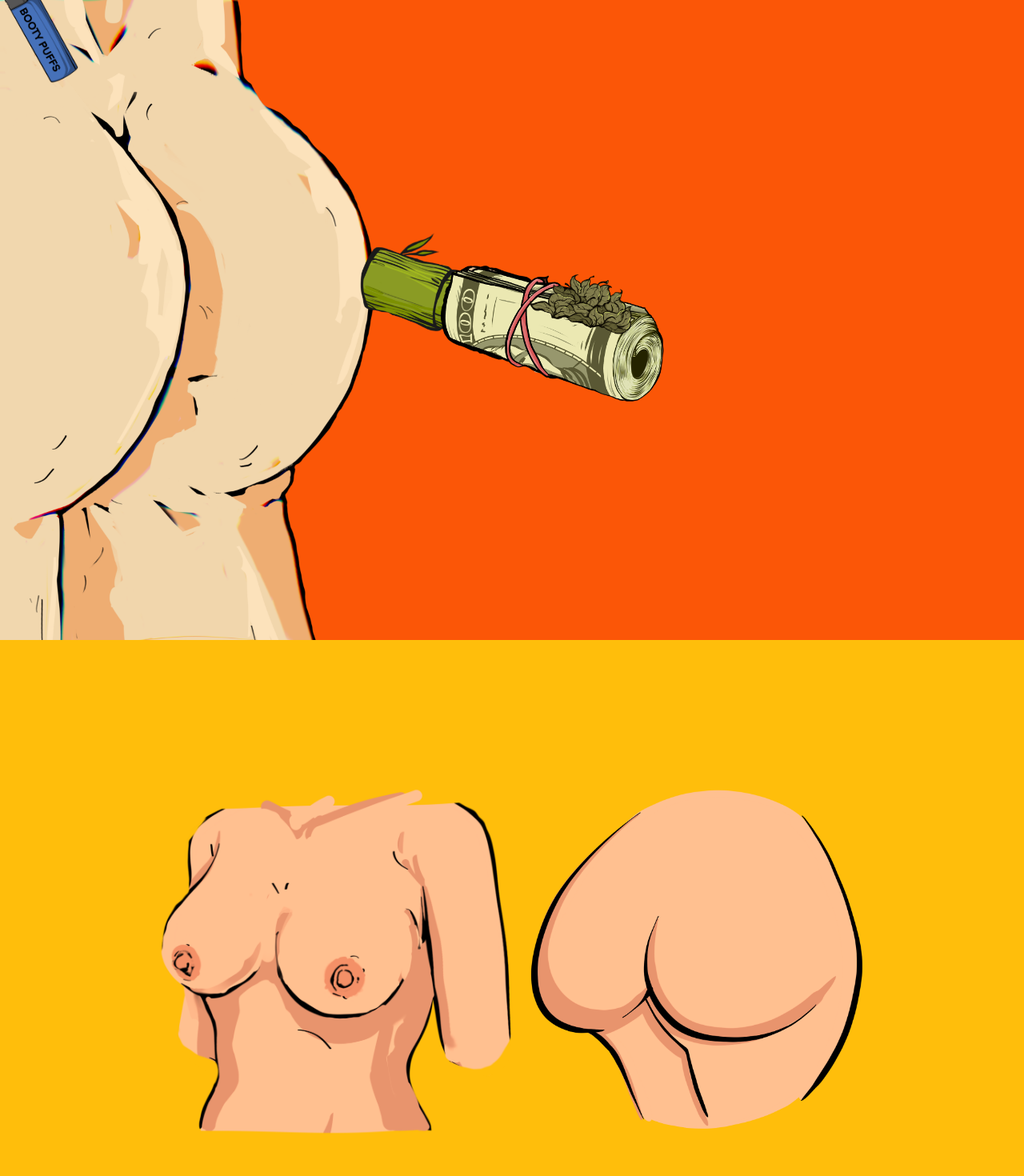
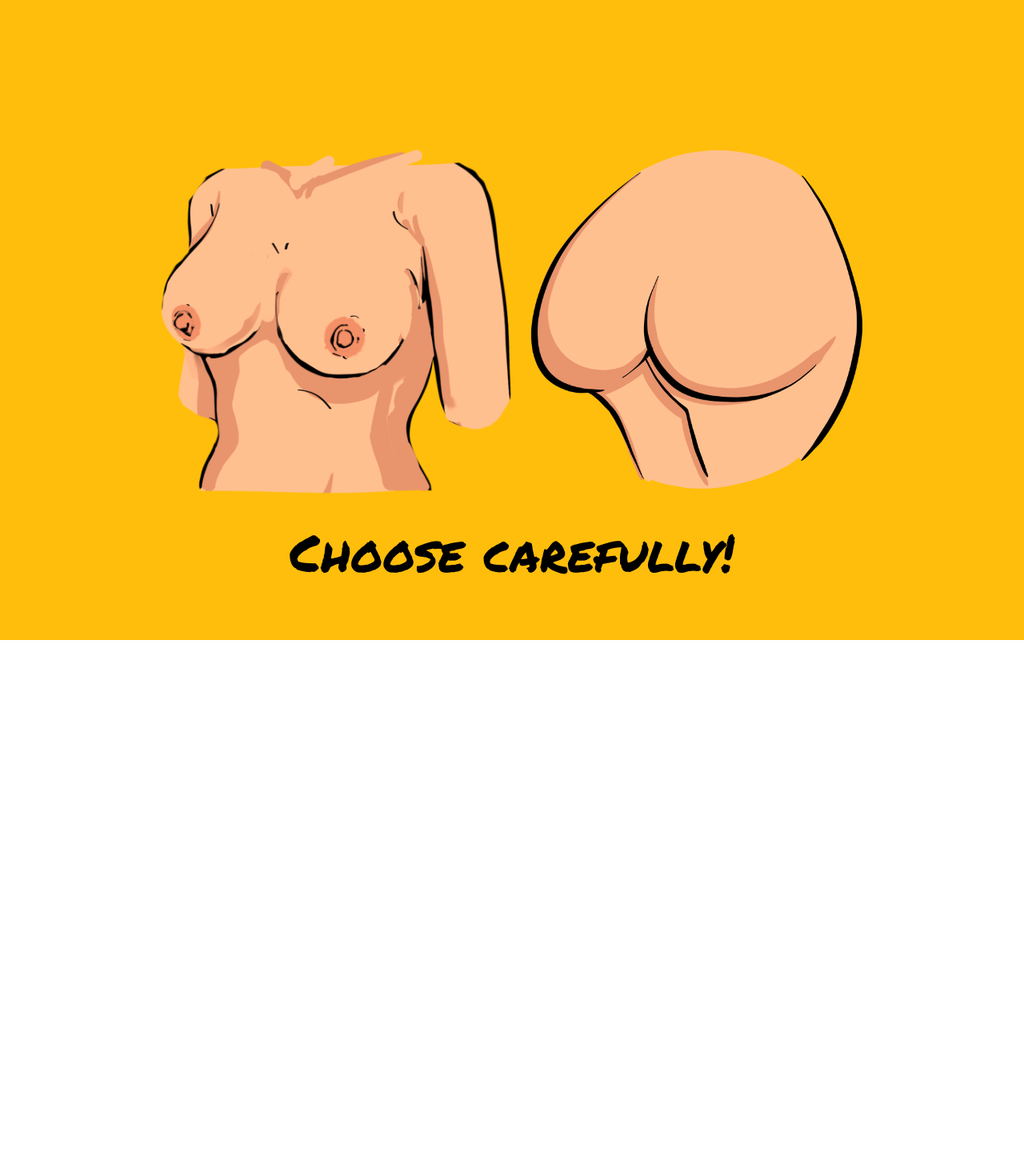
Before and after one commit to NileshSharma20/ibbutt, a React (Create React App) app: page /choice in a window 1280 px wide. Shown: the top 1470 px of the page at 80% size. After the commit the page ends 800 px from the top, so only its background shows below. Built offline with nearby package versions, Linux system fonts and the light colour scheme.

Commit message:
Navigation

```diff
--- a/package.json
+++ b/package.json
@@ -15,6 +15,7 @@
     "react-icons": "^4.4.0",
     "react-redux": "^8.0.2",
     "react-responsive": "^9.0.0-beta.10",
+    "react-router-dom": "^6.3.0",
     "react-scripts": "^4.0.3",
     "redux": "^4.2.0",
     "web-vitals": "^2.1.4",
--- a/public/index.html
+++ b/public/index.html
@@ -14,7 +14,15 @@
       manifest.json provides metadata used when your web app is installed on a
       user's mobile device or desktop. See https://developers.google.com/web/fundamentals/web-app-manifest/
     -->
+
+    <!--fonts-->
+    <link rel="preconnect" href="https://fonts.googleapis.com">
+    <link rel="preconnect" href="https://fonts.gstatic.com" crossorigin>
+    <link href="https://fonts.googleapis.com/css2?family=Permanent+Marker&display=swap" rel="stylesheet">
+
     <link rel="manifest" href="%PUBLIC_URL%/manifest.json" />
+    <!--fonts-->
+
     <!--
       Notice the use of %PUBLIC_URL% in the tags above.
       It will be replaced with the URL of the `public` folder during the build.
--- a/src/App.css
+++ b/src/App.css
@@ -2,17 +2,11 @@
   box-sizing: border-box;
   margin: 0;
   padding: 0;
+  font-family: 'Permanent Marker', cursive;
+  /* font-size: 5rem; */
 }
 
 .container{
-  /* width: 100vw; */
-  /* height: 100vh; */
-
-  /* display: flex; */
-  /* align-items: center; */
-  /* justify-content: center; */
-
-  font-size: 2rem;
   color: antiquewhite;
   background-color: #ff5252 ;
 }
--- a/src/App.js
+++ b/src/App.js
@@ -1,16 +1,30 @@
 import './App.css';
+import { BrowserRouter as Router, Routes, Route} from 'react-router-dom'
 import LandingPage from './components/LandingPage/LandingPage';
 import Choice from './components/Choice/Choice';
 import ClassyButt from './components/ClassyButt/ClassyButt';
+import Failed from './components/ClassyButt/Failed';
+
 
 function App() {
+  // const [landingFlag, setLandingFlag] = useState(true)
+
   return (
-    <div className="container">
-      <LandingPage />
-      <Choice />
-      <ClassyButt />
-      {/* <img className='classy-butt' src="images/B.t .2.png" alt = "test"/> */}
-    </div>
+    <>
+    <Router>
+      <div className="container">
+        <Routes>
+          <Route path='/' element={<LandingPage />} />
+          <Route path='/choice' element={<Choice />} />
+          <Route path='/failed' element={<Failed />} />
+          <Route path='/welcome' element={<ClassyButt />} />
+        </Routes>
+        {/* {landingFlag && <LandingPage passLandingFlag={setLandingFlag}/>}
+        <Choice />
+        <ClassyButt /> */}
+      </div>
+      </Router>
+    </>
   );
 }
 
--- a/src/components/Choice/Choice.css
+++ b/src/components/Choice/Choice.css
@@ -28,3 +28,10 @@
 .choice-img:hover{
     transform: scale(1.2);
 }
+
+.choice-text{
+    position: fixed;
+    bottom:8vh;
+    font-size: 4rem;
+    color:  black;
+}
--- a/src/components/Choice/Choice.jsx
+++ b/src/components/Choice/Choice.jsx
@@ -1,14 +1,38 @@
-import React from 'react'
+import {useState, useEffect} from 'react'
+import { useNavigate } from 'react-router-dom'
 import "./Choice.css"
 
 function Choice() {
+  const navigate = useNavigate();
+  const [failedFlag, setFailedFlag] = useState(false)
+  const [passedFlag, setPassedFlag] = useState(false)
+
+  useEffect(()=>{
+    if(failedFlag){
+      navigate('/failed')
+    }
+  },[failedFlag])
+
+  useEffect(()=>{
+    if(passedFlag){
+      navigate('/welcome')
+    }
+  },[passedFlag])
+
   return (
     <div className='choice-container'>
       <div className="choice-box">
-      <img className='choice-img boobs' src="images/Chesticles(1).png" alt = "test"/>
-      <img className='choice-img butt' src="images/B.t(1).png" alt = "test"/>
+      <img className='choice-img boobs'
+        src="images/Chesticles(1).png"
+        onClick={()=>setFailedFlag(true)}
+        alt = "test"/>
+
+      <img className='choice-img butt'
+        src="images/B.t(1).png"
+        onClick={()=>setPassedFlag(true)}
+        alt = "test"/>
       </div>
-
+      <div className="choice-text">Choose carefully!</div>
     </div>
   )
 }
--- a/src/components/ClassyButt/ClassyButt.css
+++ b/src/components/ClassyButt/ClassyButt.css
@@ -7,6 +7,8 @@
     justify-content: center;
 
     background-color: #8338EC;
+    font-size: 5rem;
+    color: black;
 }
 
 .fake{
--- a/src/components/ClassyButt/ClassyButt.jsx
+++ b/src/components/ClassyButt/ClassyButt.jsx
@@ -4,9 +4,11 @@ import "./ClassyButt.css"
 function ClassyButt() {
   return (
     <div className='cb-container'>
-        <div className="fake">
+      Passed
+        {/* <div className="fake"> */}
+
             <img className='classy-butt' src="images/B.t .2.png" alt = "test"/>
-        </div>
+        {/* </div> */}
     </div>
 
   )
--- /dev/null
+++ b/src/components/ClassyButt/Failed.jsx
@@ -0,0 +1,12 @@
+import React from 'react'
+
+function Failed() {
+  return (
+    <div className='cb-container'>
+        Failed
+        <img className='classy-butt' src="images/B.t .2.png" alt = "test"/>
+    </div>
+  )
+}
+
+export default Failed
--- a/src/components/LandingPage/LandingPage.css
+++ b/src/components/LandingPage/LandingPage.css
@@ -7,6 +7,14 @@
     background-color: #FB5607;
     cursor: none;
     /* border: 5px solid black; */
+}
+
+.text-box{
+    font-size: 4rem;
+    color: black;
+    position: fixed;
+    top:5vh;
+    left:40vw;
 }
 
 .landing-img{
--- a/src/components/LandingPage/LandingPage.jsx
+++ b/src/components/LandingPage/LandingPage.jsx
@@ -1,15 +1,18 @@
 import {useState, useRef, useEffect} from 'react'
 import './LandingPage.css'
 import {motion} from "framer-motion"
+import { useNavigate } from 'react-router-dom'
 
 function LandingPage() {
+  const navigate = useNavigate();
+
   const leftCheekRef = useRef()
   const jointRef = useRef()
   const fakeFillerRef = useRef()
   const lconRef = useRef()
 
   const [cheekWidth, setCheekWidth] = useState(0);
-  const [fakeRefX, setFakeRefX] = useState();
+  // const [fakeRefX, setFakeRefX] = useState();
   const [lconWidth, setLconWidth] = useState();
   const [diff, setDiff] = useState(0)
   const [logicCounter, setLogicCounter] = useState(1)
@@ -31,11 +34,11 @@ function LandingPage() {
     }
   }
 
-  const getFakeRefPosition = () => {
-    const fx = fakeFillerRef.current.offsetLeft;
-    console.log(`fakeRef: ${fakeFillerRef.current.offsetLeft}`)
-    setFakeRefX(fx);
-  }
+  // const getFakeRefPosition = () => {
+  //   const fx = fakeFillerRef.current.offsetLeft;
+  //   console.log(`fakeRef: ${fakeFillerRef.current.offsetLeft}`)
+  //   setFakeRefX(fx);
+  // }
 
   const getLconWidth = () => {
     const lw = lconRef.current.offsetWidth
@@ -55,9 +58,20 @@ function LandingPage() {
 
   }
 
+  // useEffect(()=>{
+  //   console.log(`${isAnimating}`)
+  // },[isAnimating])
+
   useEffect(()=>{
-    console.log(`${isAnimating}`)
-  },[isAnimating])
+    if(smoke){
+      setTimeout(()=>{
+        // setLoadingDesktop(false)
+        navigate('/choice')
+      },2300)
+      // passLandingFlag(false)
+
+    }
+  },[smoke])
 
 
   useEffect(()=>{
@@ -65,11 +79,11 @@ function LandingPage() {
     setCheekWidth(leftCheekRef.current.offsetWidth)
   },[cheekWidth])
 
-  useEffect(()=>{
-    // console.log(`jointX: ${jointRef.current.offsetLeft}`)
-      getFakeRefPosition();
+  // useEffect(()=>{
+  //   console.log(`jointX: ${jointRef.current.offsetLeft}`)
+  //     getFakeRefPosition();
 
-  },[])
+  // },[])
 
   useEffect(()=>{
     const mouseMove= e =>{
@@ -79,18 +93,18 @@ function LandingPage() {
       })
     }
 
-    getFakeRefPosition();
+    // getFakeRefPosition();
     getLconWidth()
 
     window.addEventListener("mousemove",mouseMove)
 
     window.addEventListener("resize", getLconWidth);
-    window.addEventListener("resize", getFakeRefPosition)
+    // window.addEventListener("resize", getFakeRefPosition)
 
     return () => {
       window.removeEventListener("mousemove",mouseMove)
       window.removeEventListener("resize", getLconWidth);
-      window.removeEventListener("resize", getFakeRefPosition)
+      // window.removeEventListener("resize", getFakeRefPosition)
     }
   },[])
 
@@ -104,6 +118,15 @@ function LandingPage() {
 
   return (
     <div className='landing-container' ref={lconRef}>
+        {!isAnimating &&
+        <div className='text-box'>
+          Pass me the Blunt bro!
+        </div>}
+
+        {isAnimating && !smoke &&
+        <div className='text-box'>
+          Light it up!
+        </div>}
 
         <img className='landing-img butt-land'
           src="images/lightbutt.png"
```
Also changed, not shown: 1 other file (tests, documents, lock files or other folders).
